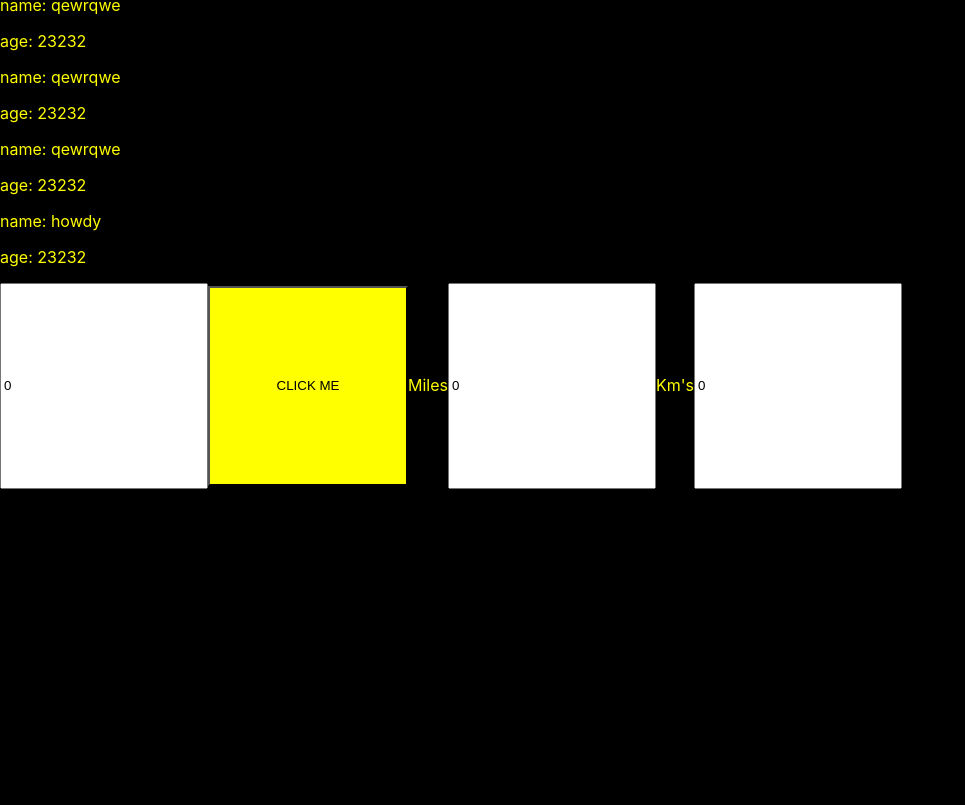
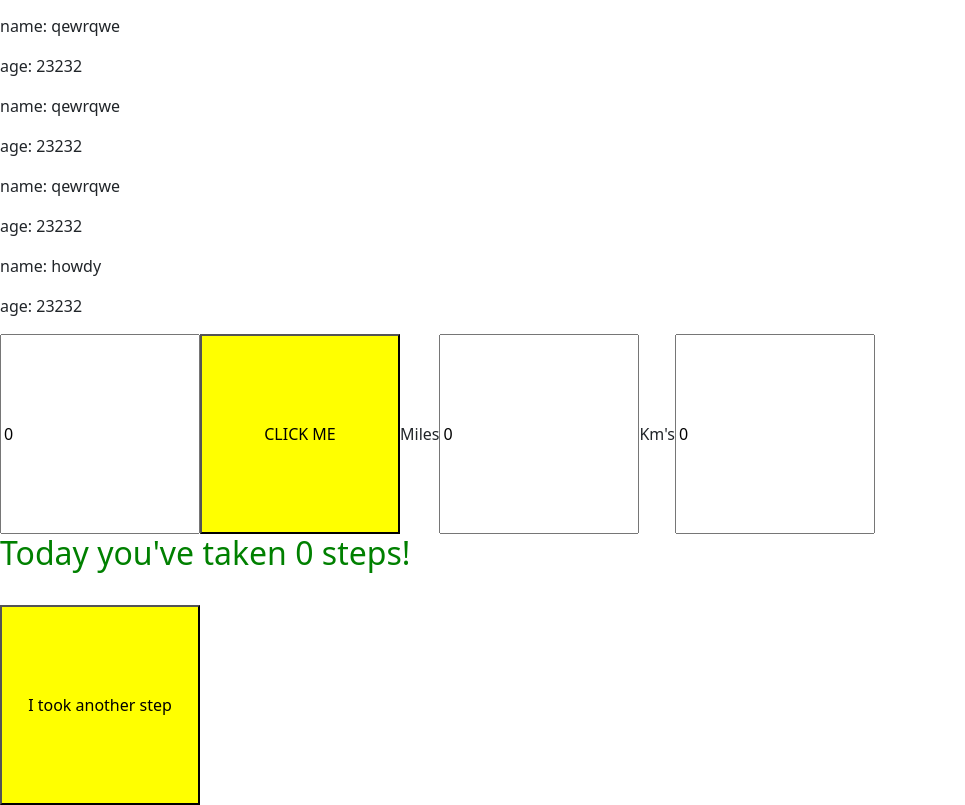
Before and after one commit to 44jovi/qa-gl-mern-react-1, a React (Create React App) app in the folder react-project/: page / in a window 1280 px wide. Shown: the part 568-1373 px from the top of the page, without its empty margins (0-965 px from the left). Before the commit the page ends 1057 px from the top, so only its background shows below. Built offline with nearby package versions, Linux system fonts and the light colour scheme.

Commit message:
component MilesAhead

```diff
--- a/react-project/src/App.css
+++ b/react-project/src/App.css
@@ -46,6 +46,10 @@ h1 {
   color: fuchsia;
 }
 
+h2 {
+  color: green;
+}
+
 input {
   height: 200px;
   width: 200px;
--- a/react-project/src/App.js
+++ b/react-project/src/App.js
@@ -1,11 +1,12 @@
 import "./App.css";
-// import "bootstrap/dist/css/bootstrap.min.css";
+import "bootstrap/dist/css/bootstrap.min.css";
 import Cat from "./components/Cat";
 import Header from "./components/Header";
 import Footer from "./components/Footer";
 import MyComponent from "./components/MyComponent";
 import Counter from "./components/Counter";
 import Converter from "./components/Converter";
+import MilesAhead from "./components/MilesAhead";
 
 function App() {
   return (
@@ -13,6 +14,7 @@ function App() {
       <MyComponent />
       <Counter />
       <Converter />
+      <MilesAhead />
     </>
   );
 }
--- /dev/null
+++ b/react-project/src/components/MilesAhead.jsx
@@ -0,0 +1,19 @@
+import { useState } from "react";
+
+const MilesAhead = () => {
+  const increment = () => {
+    setSteps((prev) => prev + 1);
+  };
+
+  const [steps, setSteps] = useState(0);
+
+  return (
+    <>
+      <h2>Today you've taken {steps} steps!</h2>
+      <br />
+      <button onClick={increment}>I took another step </button>
+    </>
+  );
+};
+
+export default MilesAhead;
```
